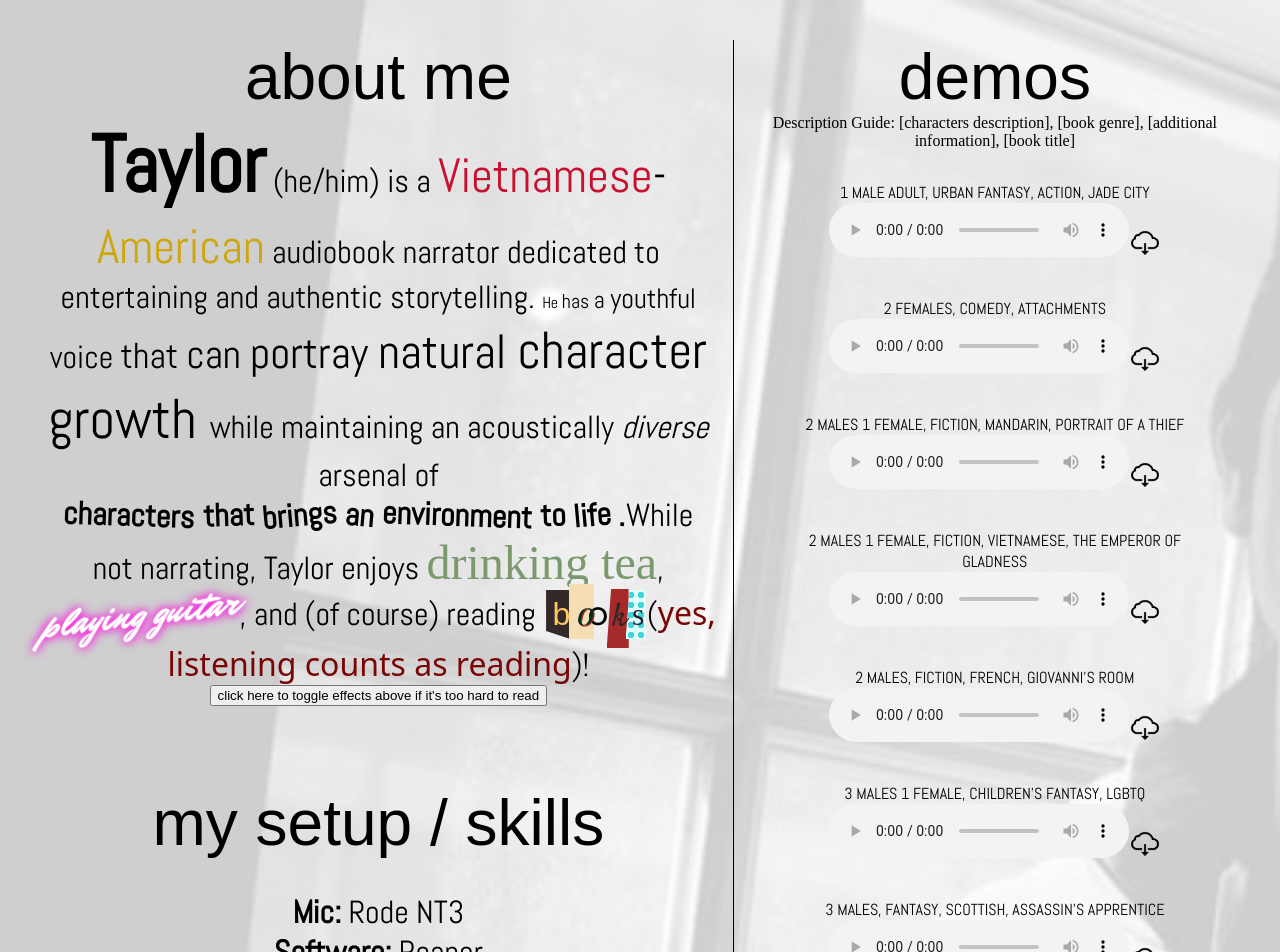
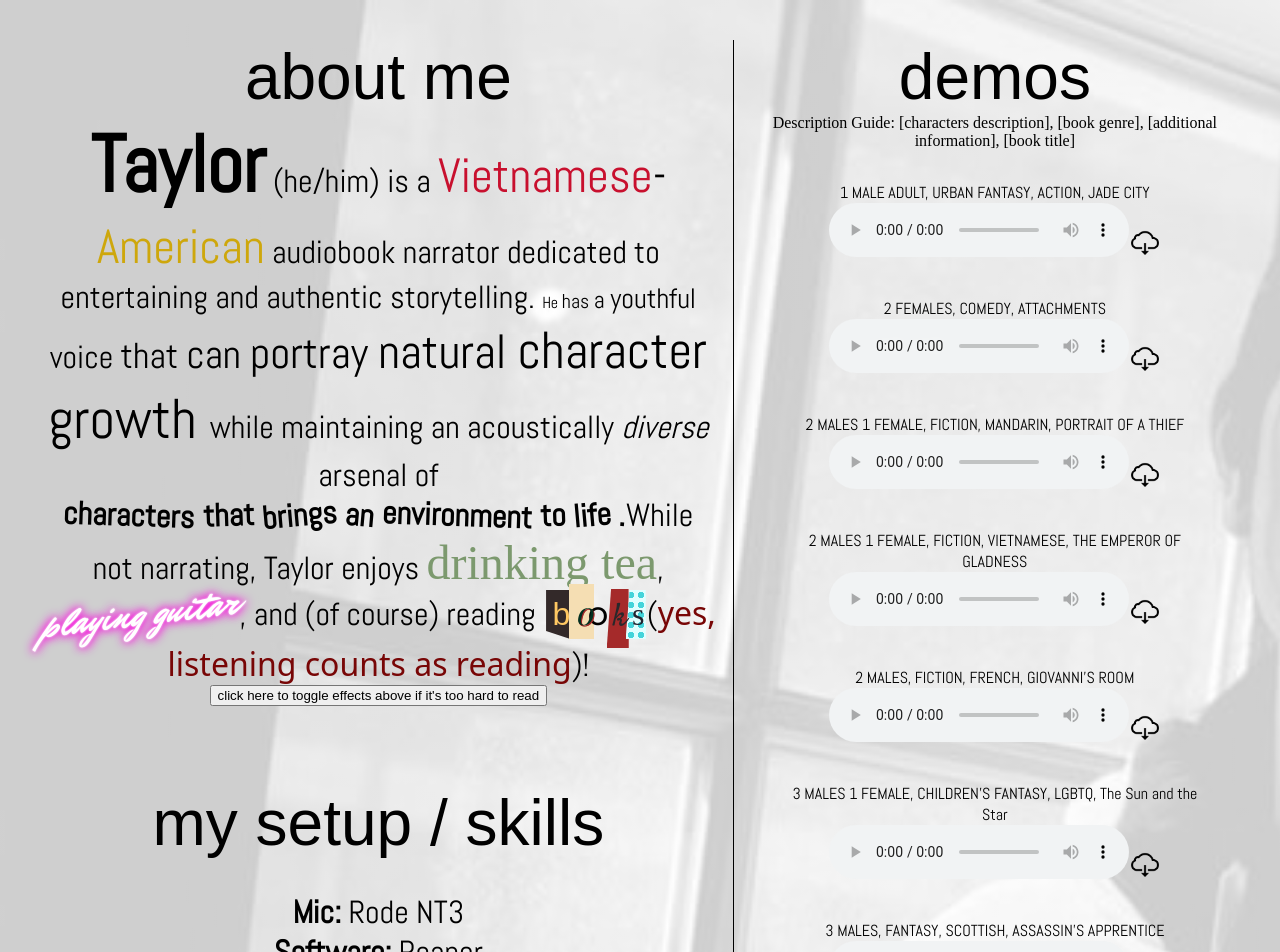
Before and after one commit to TaylorTayTyT/TaylorTayTyT.github.io, a React (Vite) app: page / in a window 1280 px wide. Shown: the top 952 px of the page. Built offline with nearby package versions, Linux system fonts and the light colour scheme; a web font is replaced by a local one.

Commit message:
the sun and the star

```diff
--- a/src/App.tsx
+++ b/src/App.tsx
@@ -14,7 +14,7 @@ function App() {
 		['Taylor_Nguyen_Fiction_Giovannis_Room.mp3', "2 MALES, FICTION, FRENCH, GIOVANNI'S ROOM", 0],
 		['Taylor_Nguyen_Urban_Fantasy_Jade_City.mp3', "1 MALE ADULT, URBAN FANTASY, ACTION, JADE CITY", 247],
 		['Taylor_Nguyen_Fiction_The_Emperor_Of_Gladness.mp3', "2 MALES 1 FEMALE, FICTION, VIETNAMESE, THE EMPEROR OF GLADNESS", 0],
-		['Taylor_Nguyen_Children_Fantasy_The_Sun_and_the_Star.mp3', "3 MALES 1 FEMALE, CHILDREN'S FANTASY, LGBTQ", 123],
+		['Taylor_Nguyen_Children_Fantasy_The_Sun_and_the_Star.mp3', "3 MALES 1 FEMALE, CHILDREN'S FANTASY, LGBTQ, The Sun and the Star", 123],
 		["Taylor_Nguyen_Fiction_Portrait_of_a_Thief.mp3", "2 MALES 1 FEMALE, FICTION, MANDARIN, PORTRAIT OF A THIEF", 0],
 		["Taylor_Nguyen_Romance_But_Love_Is_A_Voice_On_The_Wind.mp3", "3 MALES, ROMANCE, BRITISH GENERAL, BUT LOVE IS A VOICE ON THE WIND", 0],
 		["Taylor_Nguyen_Foreword_The_Song_of_Kieu.mp3", "SOCIAL SCIENCE, INFORMATIVE, VIETNAMESE, THE SONG OF KIEU", 0]
```
